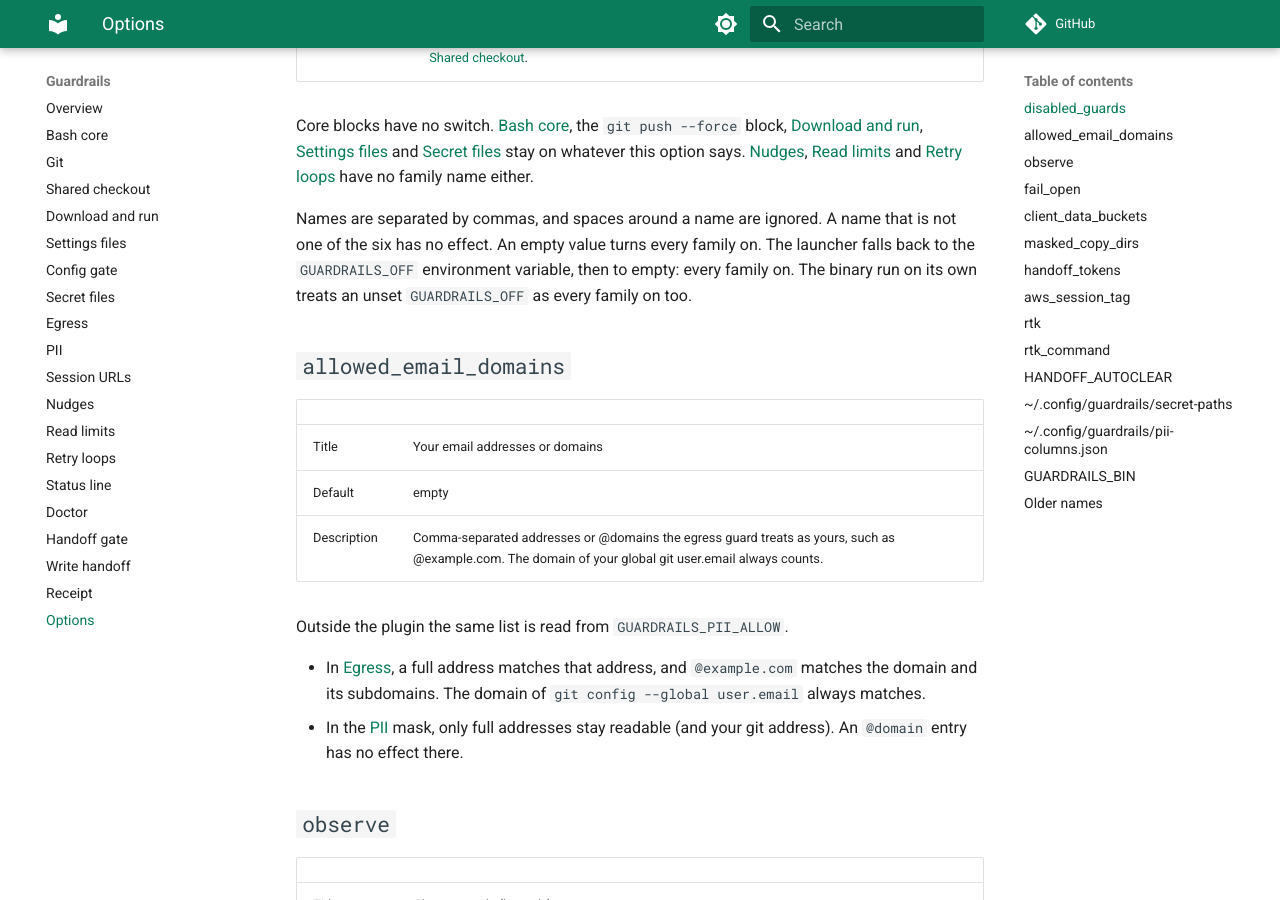
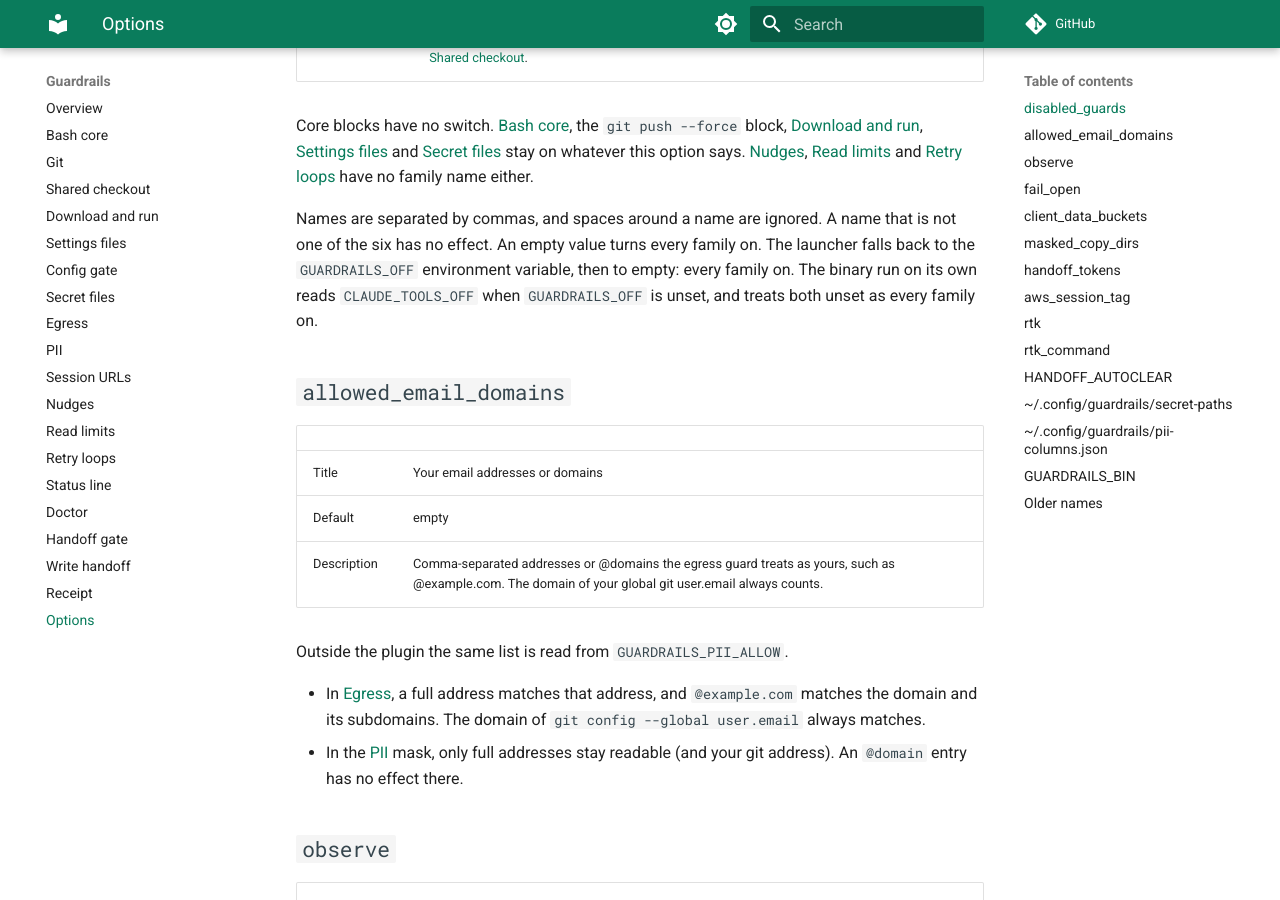
Before and after one commit to jj-scoll/broodhall, an MkDocs documentation site: the page built from docs/guardrails/options.md, in a window 1280 px wide and 900 px high, scrolled down 1074 px. Built offline with MkDocs 1.6.1 and Material for MkDocs 9.7.7, drawn with Linux system fonts in a browser that asks for light colours; comment, search, counter and statistics services are not loaded.

Commit message:
docs(guardrails): unset GUARDRAILS_OFF falls back to CLAUDE_TOOLS_OFF
Co-Authored-By: Claude Opus 5.5 <noreply@anthropic.com>

```diff
--- a/docs/guardrails/options.md
+++ b/docs/guardrails/options.md
@@ -34,7 +34,7 @@ this option says. [Nudges](nudges.md), [Read limits](read-limits.md) and
 Names are separated by commas, and spaces around a name are ignored. A name that is not one of
 the six has no effect. An empty value turns every family on. The launcher falls back to the
 `GUARDRAILS_OFF` environment variable, then to empty: every family on. The binary run on
-its own treats an unset `GUARDRAILS_OFF` as every family on too.
+its own reads `CLAUDE_TOOLS_OFF` when `GUARDRAILS_OFF` is unset, and treats both unset as every family on.
 
 ## `allowed_email_domains`
 
```
